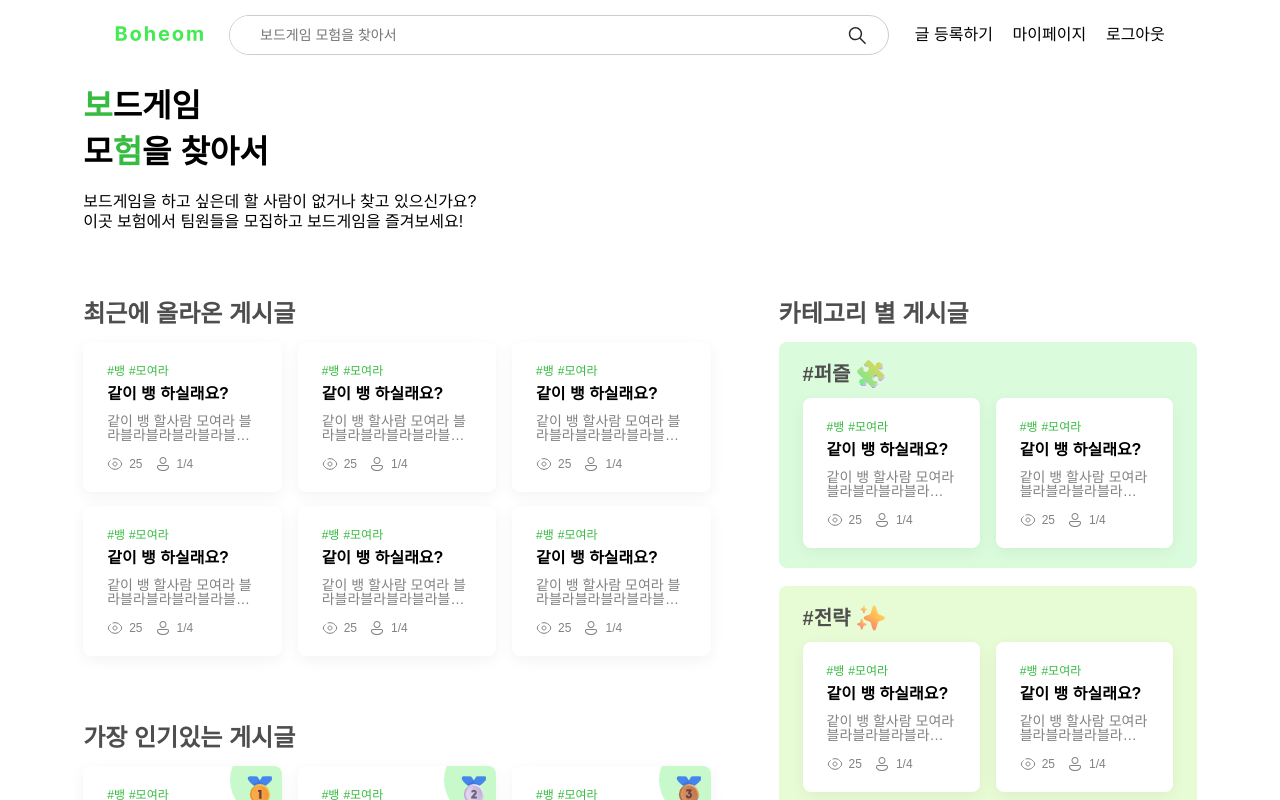
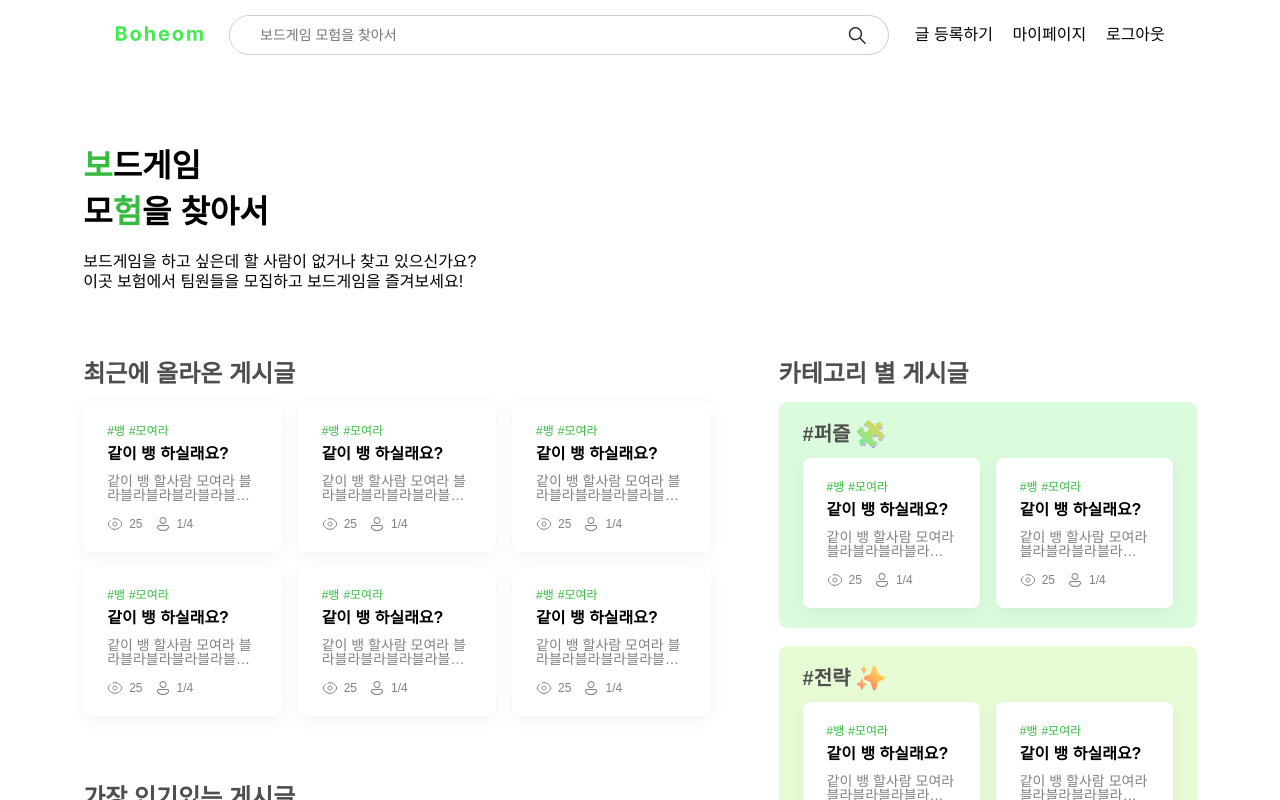
Before and after one commit to team-boheom/boheom-frontend, a React (Create React App) app: page / in a window 1280 px wide. Shown: the top 800 px of the page. Built offline with nearby package versions, Linux system fonts and the light colour scheme.

Commit message:
🔒 :: 상단 여백 추가

```diff
--- a/src/components/Layout.js
+++ b/src/components/Layout.js
@@ -8,6 +8,7 @@ const Wrapper = styled.div`
   width: 100vw;
   margin: 80px 0;
   padding: ${({ marginX }) => `0 ${marginX}`};
+  padding-top: 60px;
   @media screen and (max-width: 900px) {
     padding: 0 6.5vw;
   }
--- a/src/pages/Main.jsx
+++ b/src/pages/Main.jsx
@@ -297,7 +297,7 @@ const AreaLayout = styled.div`
   grid-row-gap: 70px;
   @media screen and (max-width: 900px) {
     grid-template-columns: 1fr;
-    grid-template-rows: 2
+    grid-template-rows: 2;
   }
   > .partition {
     display: flex;
```
